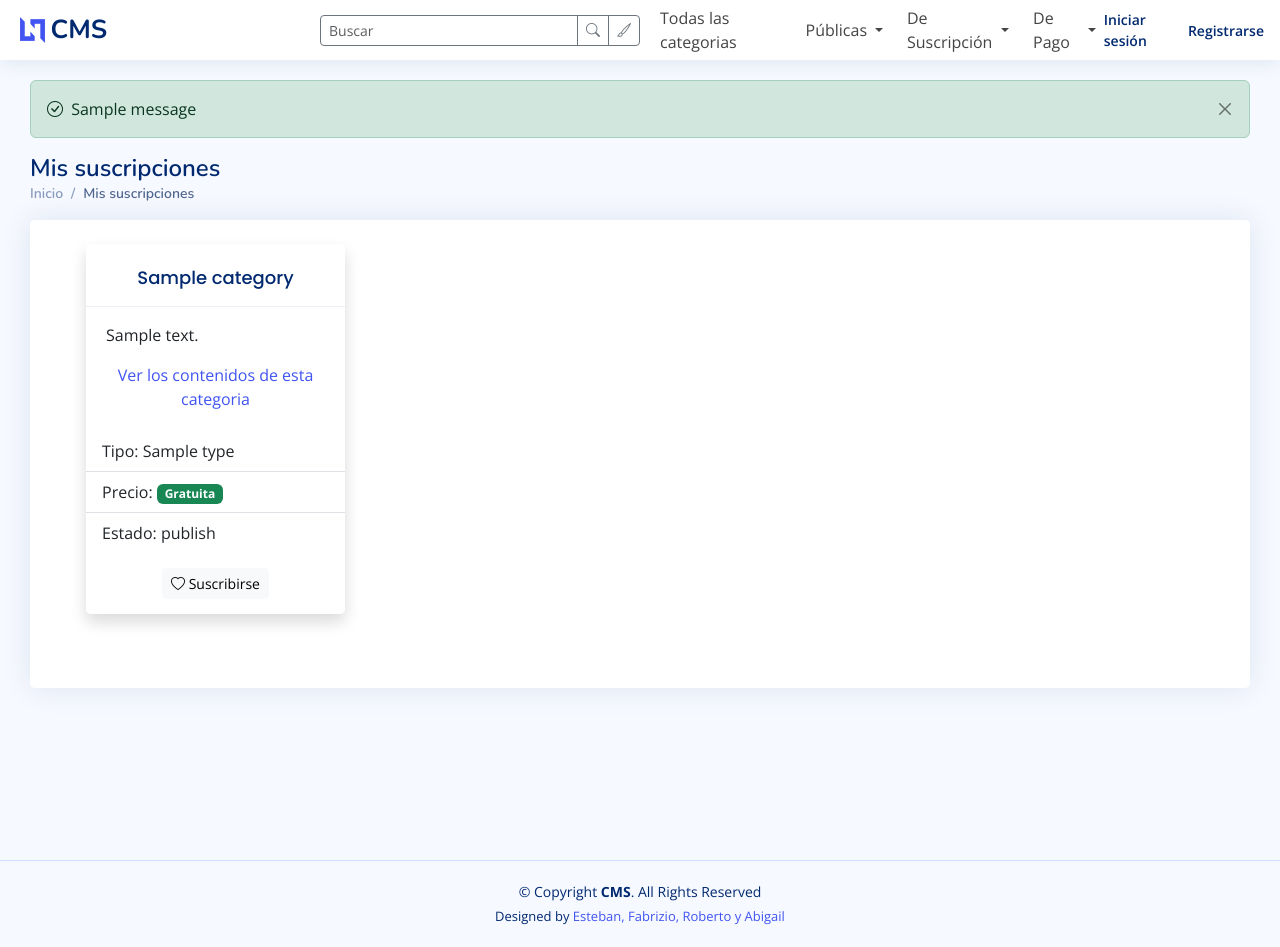
After one commit to estebanfern/django_cms, a Django app: template templates/subscription/subscriptions.html in a window 1280 px wide. The commit adds this page. Run offline with Django 5.2, Linux system fonts and the light colour scheme; the template is opened without the code that fills it: most values are stand-ins (such as "Sample title", 1, 10 or a date in 2020); one stand-in notice (Sample message) is shown; some libraries are stand-ins or nearby versions.

Commit message:
fixes and my subscriptions view

```diff
--- /dev/null
+++ b/app/templatetags/custom_filters.py
@@ -0,0 +1,29 @@
+from django import template
+
+register = template.Library()
+
+@register.filter
+def format_miles(value):
+    try:
+        value = int(value)
+        return "{:,}".format(value).replace(",", ".")
+    except (ValueError, TypeError):
+        return value
+
+@register.filter
+def format_sub_type(value):
+    values = {
+        'Pago' : 'De Pago',
+        'Suscriptor' : 'De suscripción',
+        'Publico' : 'Pública',
+    }
+    return values[value] if value in values else value
+
+@register.filter
+def format_sub_state(value):
+    values = {
+        'active' : 'Activo',
+        'cancelled' : 'Cancelado',
+        'pending_cancellation' : 'Pendiente de cancelación',
+    }
+    return values[value] if value in values else value
--- a/cms/profile/base.py
+++ b/cms/profile/base.py
@@ -27,7 +27,7 @@ BASE_DIR = Path(__file__).resolve().parent.parent.parent
 SECRET_KEY = 'django-insecure-onb703_t0zi+l^vm#(rn2-tdh4uef2ub4y7gvzy@g8*zc1)1zb'
 
 # SECURITY WARNING: don't run with debug turned on in production!
-ALLOWED_HOSTS = config('DJANGO_ALLOWED_HOSTS', default='localhost').split(',')
+ALLOWED_HOSTS = config('DJANGO_ALLOWED_HOSTS', default='is2equipo10.me,www.is2equipo10.me').split(',')
 
 # Application definition
 
--- a/cms/profile/dev.py
+++ b/cms/profile/dev.py
@@ -2,4 +2,4 @@ from .base import *  # noqa
 
 DEBUG = True
 DEFAULT_PROFILE_PHOTO='profile_pics/perfil.png'
-ALLOWED_HOSTS = ["localhost", "0.0.0.0", "127.0.0.1"]
+ALLOWED_HOSTS = ['*']
--- a/cms/urls.py
+++ b/cms/urls.py
@@ -38,7 +38,8 @@ from django.conf.urls.static import static
 from category.views import categories_by_type
 from rating import views as rating_views
 from stadistic.views import view_stadistics, top_liked, top_rating, top_disliked, top_view, top_shares
-from suscription.views import suscribe_category, unsuscribe_category, create_checkout_session, stripe_webhook
+from suscription.views import suscribe_category, unsuscribe_category, create_checkout_session, stripe_webhook, \
+    my_subscriptions
 
 urlpatterns = [
 
@@ -88,6 +89,7 @@ urlpatterns = [
     path('category/<int:category_id>/unsuscribe/', unsuscribe_category, name='unsuscribe_category'),
     path('create-checkout-session/<int:category_id>/', create_checkout_session, name='create_checkout_session'),
     path('webhook/stripe/', stripe_webhook, name='stripe_webhook'),
+    path('subscriptions/', my_subscriptions, name='subscriptions'),
 
     #Stadistics
     path('stadistics/', view_stadistics, name='view_stadistics'),
--- a/redis-compose.yaml
+++ b/local-compose.yaml
@@ -8,3 +8,9 @@ services:
       - REDIS_PASSWORD=local-dev
       - REDIS_PORT=6379
       - REDIS_DATABASES=16
+  cms-stripe:
+    image: stripe/stripe-cli:latest
+    container_name: cms-stripe
+    env_file:
+      - .env
+    command: "listen --api-key ${STRIPE_SECRET_KEY} --forward-to ${DOCKER_HOST}:8000/webhook/stripe/"
--- /dev/null
+++ b/static/assets/js/subscriptions.js
@@ -0,0 +1,84 @@
+
+const SUSCRIPTION_BTN = {
+    suscribed : {
+      btnClass : `btn btn-sm btn-light unsuscribe-btn`,
+      btnChildren : `<i class="bi bi-heart-fill"></i> Suscrito`
+    },
+    unsuscribed : {
+      btnClass : `btn btn-sm btn-light suscribe-btn`,
+      btnChildren : `<i class="bi bi-heart"></i> Suscribirse`
+    }
+  }
+
+  $(document).on('click', '.suscribe-btn', function() {
+    btn = $(this);
+    var category_id = parseInt(btn.attr('category-id'));
+
+    $.ajax({
+      url: `/category/${category_id}/suscribe/`,
+      type: 'POST',
+      headers: {
+        'X-CSRFToken': csrfToken,
+      },
+      success: function(response) {
+        if (response.status === 'success') {
+          if (response.checkout_url) {
+            window.location.href = response.checkout_url;
+          }
+          modal.info({message: response.message});
+          btn.attr('class', SUSCRIPTION_BTN.suscribed.btnClass);
+          btn.html(SUSCRIPTION_BTN.suscribed.btnChildren);
+        } else {
+          console.error("Error en la respuesta del servidor: " + response.message);
+        }
+      },
+      error: function(xhr, status, error) {
+        if (xhr.status === 403) {
+          modal.warning({
+            message: xhr.responseJSON.message,
+          });
+        }
+        console.error("Error en la solicitud AJAX:", error);
+        console.log(xhr);
+      }
+    });
+  });
+
+  $(document).on('click', '.unsuscribe-btn', function() {
+    btn = $(this);
+    var category_id = parseInt(btn.attr('category-id'));
+
+    $.ajax({
+      url: `/category/${category_id}/unsuscribe/`,
+      type: 'POST',
+      headers: {
+        'X-CSRFToken': csrfToken,
+      },
+      success: function(response) {
+        if (response.status === 'success') {
+          modal.info({message: response.message});
+          btn.attr('class', SUSCRIPTION_BTN.unsuscribed.btnClass);
+          btn.html(SUSCRIPTION_BTN.unsuscribed.btnChildren);
+        } else {
+          console.error("Error en la respuesta del servidor: " + response.message);
+        }
+      },
+      error: function(xhr, status, error) {
+        if (xhr.status === 403) {
+          modal.warning({
+            message: xhr.responseJSON.message,
+          });
+        }
+        console.error("Error en la solicitud AJAX:", error);
+        console.log(xhr);
+      }
+    });
+  });
+
+  $(document).ready(() => {
+    const urlParams = new URLSearchParams(window.location.search);
+    const successPayment = urlParams.get('stripe_id');
+    if (successPayment) {
+      modal.info({message: 'Suscripción realizada con éxito!'});
+    }
+  });
--- a/templates/base.html
+++ b/templates/base.html
@@ -219,7 +219,7 @@
               <hr class="dropdown-divider">
             </li>
             <li>
-              <a class="dropdown-item d-flex align-items-center" href="">
+              <a class="dropdown-item d-flex align-items-center" href="/subscriptions">
                 <i class="bi bi-credit-card"></i>
                 <span>Mis suscripciones</span>
               </a>
--- /dev/null
+++ b/templates/subscription/subscriptions.html
@@ -0,0 +1,96 @@
+{% extends "base.html" %}
+{% load static i18n %}
+{% block content %}
+{% load custom_filters %}
+
+{% if messages %}
+  {% for message in messages %}
+    {% if message.tags == 'success' %}
+      <div class="alert alert-success alert-dismissible fade show" role="alert">
+        <i class="bi bi-check-circle me-1"></i>
+        {{ message }}
+        <button type="button" class="btn-close" data-bs-dismiss="alert" aria-label="Close"></button>
+      </div>
+    {% elif message.tags == 'error' %}
+      <div class="alert alert-danger alert-dismissible fade show" role="alert">
+        <i class="bi bi-exclamation-octagon me-1"></i>
+        {{ message }}
+        <button type="button" class="btn-close" data-bs-dismiss="alert" aria-label="Close"></button>
+      </div>
+    {% elif message.tags == 'warning' %}
+      <div class="alert alert-warning alert-dismissible fade show" role="alert">
+        <i class="bi bi-exclamation-triangle me-1"></i>
+        {{ message }}
+        <button type="button" class="btn-close" data-bs-dismiss="alert" aria-label="Close"></button>
+      </div>
+    {% endif %}
+  {% endfor %}
+{% endif %}
+<div class="pagetitle">
+  <h1>Mis suscripciones</h1>
+  <nav>
+    <ol class="breadcrumb">
+      <li class="breadcrumb-item"><a href="/">Inicio</a></li>
+      <li class="breadcrumb-item active">Mis suscripciones</li>
+    </ol>
+  </nav>
+</div><!-- End Page Title -->
+<section class="section">
+  <div class="row">
+    <div class="col-lg-12">
+
+      <div class="card">
+        <div class="card-body">
+          {% if subscriptions|length == 0 %}
+          <div class="col-12 mt-5 mb-5">
+            <h4 class="text-center">No tienes suscripciones</h4>
+          </div>
+          {% else %}
+          <div class="row m-4">
+            {% for sub in subscriptions %}
+            <div class="col-3">
+              <div class="card shadow">
+                <div class="card-header card-title text-center">{{ sub.category.name  }}</div>
+                <div class="card-body mt-3">
+                  {{ sub.category.description }}
+                  <div class="text-center mt-3">
+                    <a href="/?cat={{sub.category.id}}">Ver los contenidos de esta categoria</a>
+                  </div>
+                </div>
+                <ul class="list-group list-group-flush">
+                  <li class="list-group-item">Tipo: {{sub.category.type|format_sub_type}}</li>
+                  <li class="list-group-item">
+                    Precio: {% if sub.category.type == 'Pago' %} Gs. {{sub.category.price|format_miles}} {% else %} <span class="badge text-bg-success">Gratuita</span> {% endif %}
+                  </li>
+                  <li class="list-group-item">Estado: {{sub.state|format_sub_state}}</li>
+                </ul>
+                <div class="card-footer text-center">
+                  {% if sub.category.id in user_suscriptions  %}
+                  <button class="btn btn-sm btn-light unsuscribe-btn" category-id="{{ sub.category.id }}">
+                    <i class="bi bi-heart-fill"></i>
+                    Suscrito
+                  </button>
+                  {% else %}
+                  <button class="btn btn-sm btn-light suscribe-btn" category-id="{{ sub.category.id }}">
+                    <i class="bi bi-heart"></i>
+                    Suscribirse
+                  </button>
+                  {% endif %}
+                </div>
+              </div>
+            </div>
+            {% endfor %}
+          </div>
+          {% endif %}
+        </div>
+      </div>
+
+    </div>
+
+  </div>
+</section>
+<script>
+  const csrfToken = '{{ csrf_token }}'
+</script>
+<script src="{% static 'assets/js/subscriptions.js' %}"></script>
+{% endblock content %}
--- a/templates/subscription/success.html
+++ /dev/null
@@ -1 +0,0 @@
-Success!
```
Also changed, not shown: suscription/views.py (+17 -10 lines), templates/category/categories_by_type.html (+8 -85 lines), app/templatetags/__init__.py (added).
